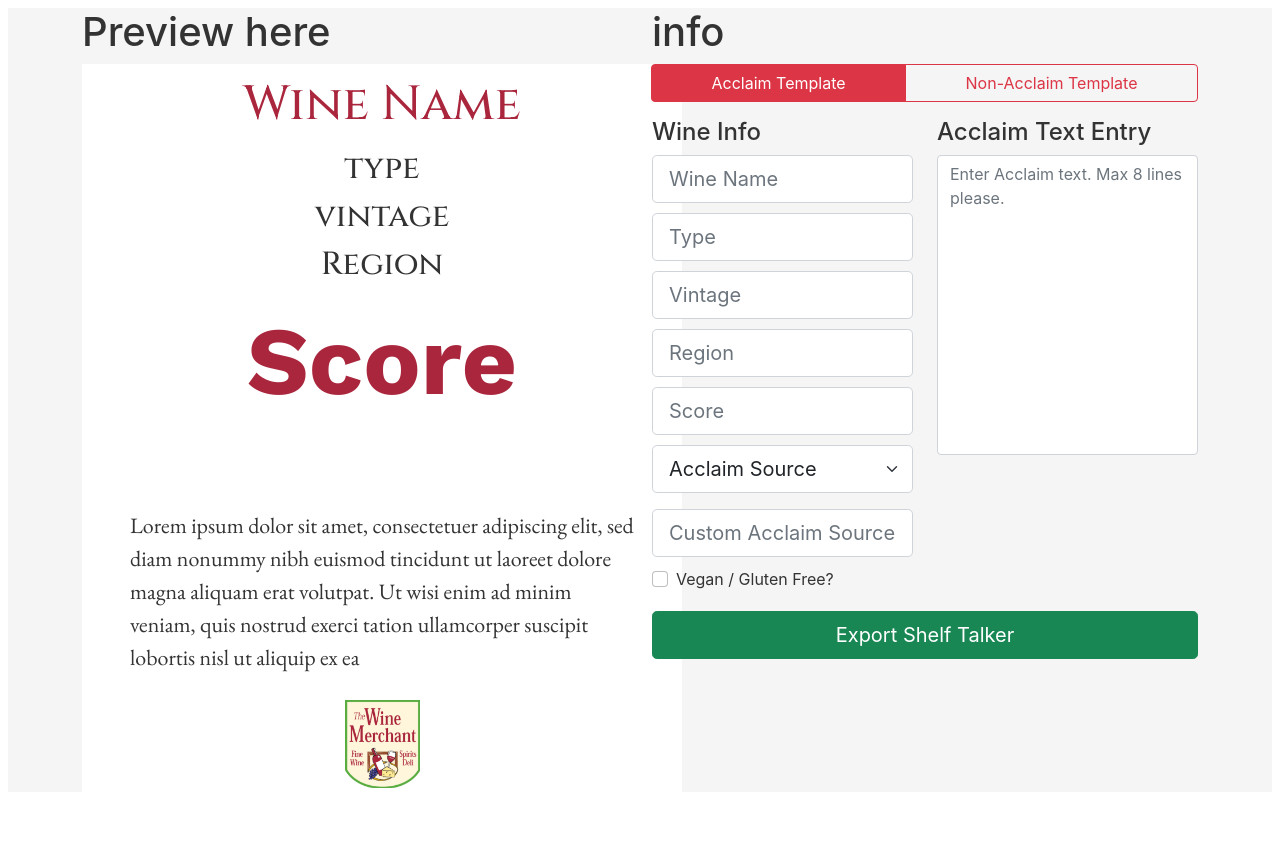
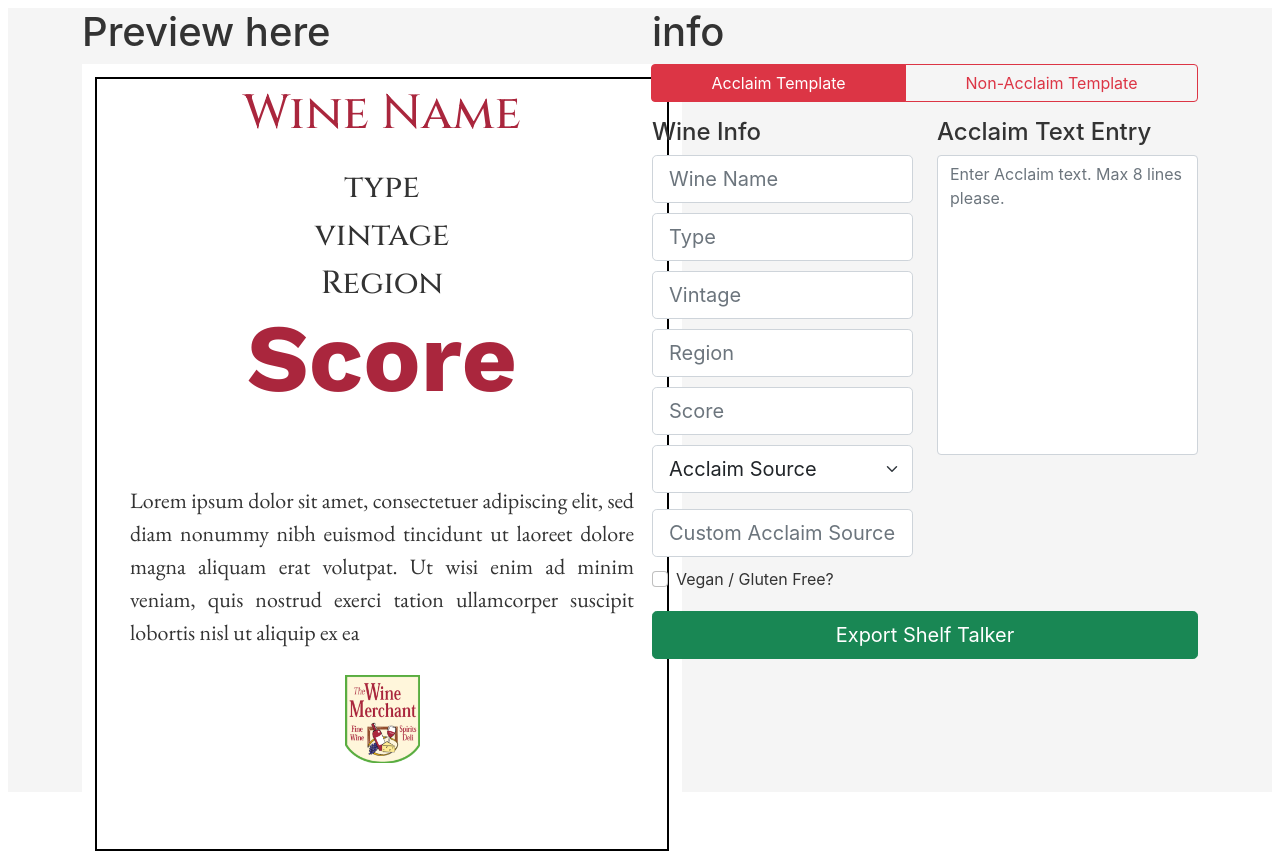
Before and after one commit to fkscott/shelf_talker, a Svelte app: page / in a window 1280 px wide. Built offline with nearby package versions, Linux system fonts and the light colour scheme.

Commit message:
add border around shelf talker and adjust spacing for preview elements

```diff
--- a/src/App.svelte
+++ b/src/App.svelte
@@ -104,7 +104,6 @@
 			html2canvas(document.querySelector("#nonacclaim-template-preview")).then(canvas =>{
 				const download_link = document.querySelector("#download-button");
 
-				console.log("hot here")
 				download_link.href = canvas.toDataURL();
 				download_link.download = `${nonacclaim_name}_shelf_talker.png`;
 
@@ -131,7 +130,7 @@
 					<!-- Logic to show templates-->
 					{#if acclaim}
 					<div id="acclaim-template-preview">
-						<div class="acclaim-preview-name d-flex flex-row justify-content-center p-2 text-center">
+						<div class="acclaim-preview-name d-flex flex-row justify-content-center text-center">
 							{#if preview_name ===""}
 								Wine Name
 							{:else}
@@ -174,10 +173,10 @@
 							{/if}
 						</div>
 
-						<div class="accliam-source-container d-flex flex-row bd-highlight mb-3 justify-content-between">
+						<div class="accliam-source-container d-flex flex-row bd-highlight mb-1 justify-content-between">
 							<div style="visibility: hidden" class="acclaim-preview-vegan-gf bd-highlight align-self-end" id="vegan-girlfriend">vegan/gf</div>
 
-							<div class="acclaim-preview-source px-3 bd-highlight justify-content-right align-self-end">
+							<div class="acclaim-preview-source  bd-highlight justify-content-right align-self-end">
 								{#if !selected_source}
 								no source selected
 							{:else}
@@ -199,7 +198,7 @@
 							{/if}
 						</div>
 
-						<div class="acclaim-preview-logo d-flex justify-content-center">
+						<div class="acclaim-preview-logo d-flex justify-content-center align-content-end">
 							<img src="img/the_wine_merchant_logo.png" alt="wine merchant logo"/>
 						</div>
 					</div>
@@ -384,13 +383,20 @@
 		width: 600px;
 		height: 800px;
 		margin: none;
+
+		outline: 2px solid black;
+		outline-offset: -15px;
 	}
 	.acclaim-preview-name{
 		font-family: 'Cinzel', serif;
 		font-weight: 500; /* semi-bold */
 		font-size: 36pt;
 		color: #AA263D;
-		line-height: normal;
+		padding-top: 25px;
+		padding-bottom: 25px;
+		max-height: 125px;
+		line-height: 50px;
+
 	}
 
 	.acclaim-preview-type{
@@ -416,6 +422,7 @@
 		font-family: 'Work Sans', sans-serif;
 		font-weight: 700;
 		font-size: 72pt;
+		line-height: 100px;
 		color: #AA263D;
 	}
 
@@ -443,68 +450,60 @@
 		font-family: 'EB Garamond', serif;
 		font-weight: 400;
 		font-size: 22px;
-		height: 175px;
+		height: 150px;
+		text-align: justify;
 	}
 
 	.acclaim-preview-logo img{
 		width: 75px;
 		height: auto;
-
+		padding-top: 25px;
 	}
 
 	/* specific image styling for acclaim logos */
 	.suckling{
 		width: auto;
 		height: 60px;
-		padding-right: 25px;
 	}
 
 	.dunnuck{
 		width:auto;
 		height: 25px;
-		padding-right: 25px;
 	}
 
 	.parker{
 		width: auto;
 		height: 60px;
-		padding-right: 25px;
 	}
 
 	.atkin{
 		width: auto;
 		height: 60px;
-		padding-right: 25px;
 	}
 
 	.vinous{
 		width: auto;
 		height: 35px;
-		padding-right: 25px;
 	}
 
 	.wineandspirits{
 		width: auto;
 		height: 35px;
-		padding-right: 25px;
 	}
 
 	.spectator{
 		width: auto;
 		height: 45px;
-		padding-right: 25px;
 	}
 
 	.untappd{
 		width: auto;
 		height: 50px;
-		padding-right: 25px;
 	}
 
 	.decanter{
 		width: auto;
 		height: 40px;
-		padding-right: 25px;
 	}
 	/* non-acclaim template styles */
 	#nonacclaim-template-preview{
```
